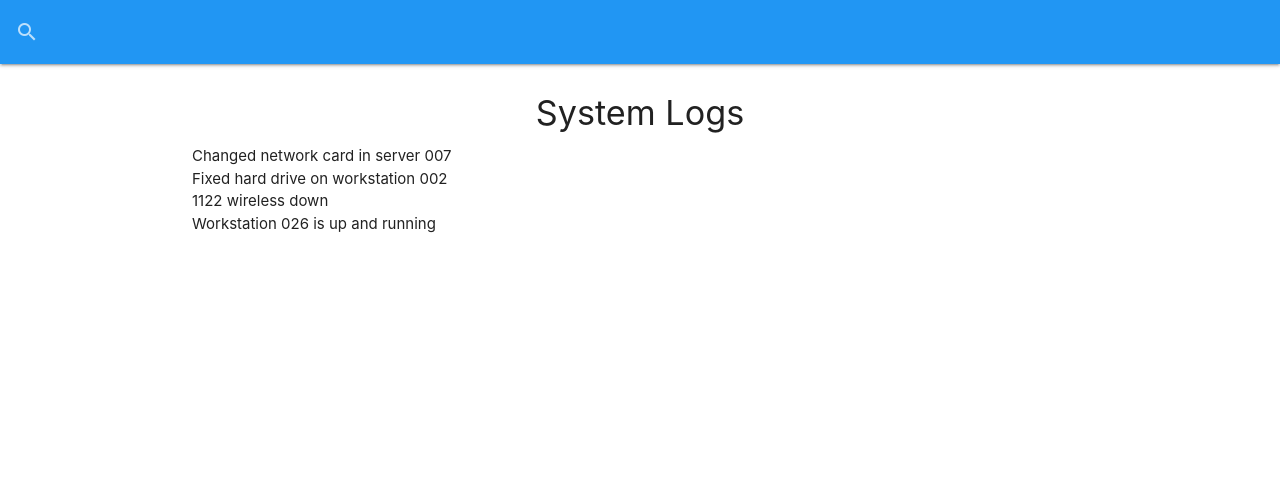
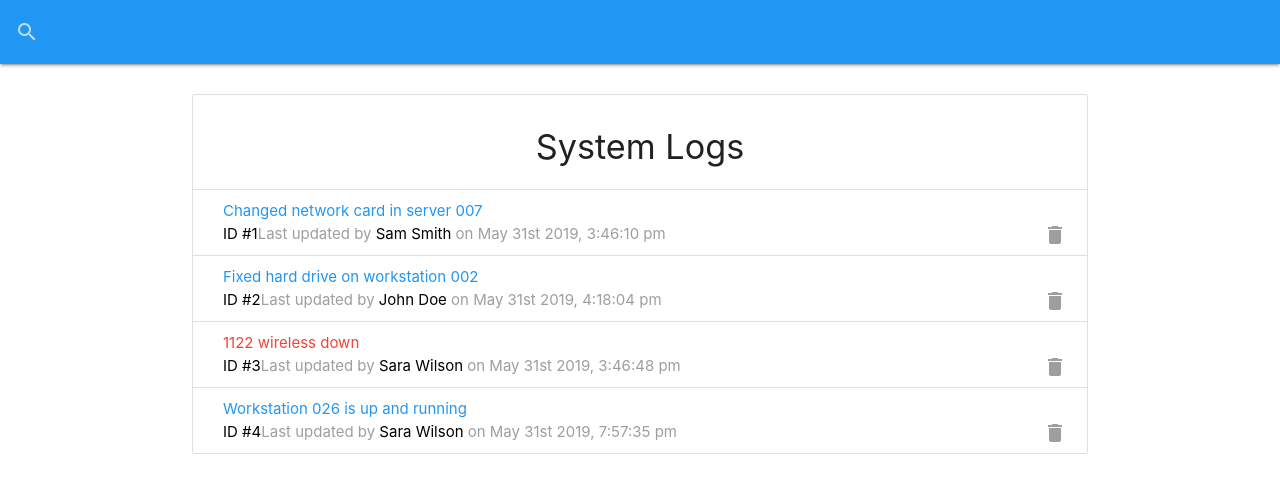
Before and after one commit to ETCraig/ReactFrontToBack-IT-Logger, a React (Create React App) app: page / in a window 1280 px wide. Shown: the top 492 px of the page. Built offline with nearby package versions, Linux system fonts and the light colour scheme; data requests are answered from the project's data file.

Commit message:
LogItem Created and Preloader Showing on Load

```diff
--- /dev/null
+++ b/src/components/layout/Preloader.js
@@ -0,0 +1,11 @@
+import React from 'react'
+
+const Preloader = () => {
+    return (
+        <div className="progress blue - lighten-4">
+            <div className="indeterminate blue"></div>
+        </div>
+    );
+}
+
+export default Preloader
--- a/src/components/logs/LogItem.js
+++ b/src/components/logs/LogItem.js
@@ -0,0 +1,34 @@
+import React from 'react'
+
+import Moment from 'react-moment';
+import PropTypes from 'prop-types'
+
+const LogItem = ({ log }) => {
+    return (
+        <li className="collection-item">
+            <div>
+                <a href='#edit-log-modal' className={`modal-trigger ${
+                    log.attention ? 'red-text' : 'blue-text'}`}
+                >
+                    {log.message}
+                </a>
+                <br/>
+                <span className="grey-text">
+                    <span className="black-text">ID #{log.id}</span>
+                    Last updated by{' '}
+                    <span className="black-text">{log.tech}</span> on{' '}
+                    <Moment format="MMMM Do YYYY, h:mm:ss a">{log.date}</Moment>
+                </span>
+                <a href='#!' className="secondary-content">
+                    <i className="material-icons grey-text">delete</i>
+                </a>
+            </div>
+        </li>
+    )
+}
+
+LogItem.propTypes = {
+    log: PropTypes.object.isRequired
+}
+
+export default LogItem
--- a/src/components/logs/Logs.js
+++ b/src/components/logs/Logs.js
@@ -1,4 +1,7 @@
 import React, { useEffect, useState } from 'react'
+
+import LogItem from './LogItem';
+import Preloader from '../layout/Preloader';
 
 const Logs = () => {
     const [logs, setLogs] = useState([]);
@@ -19,16 +22,16 @@
     }
 
     if (loading) {
-        return <h4>Loading...</h4>
+        return <Preloader />
     }
 
     return (
-        <ul className="collection-with-header">
+        <ul className="collection with-header">
             <li className="collection-header">
                 <h4 className="center">System Logs</h4>
             </li>
             {!loading && logs.length === 0 ? (<p className="center">No logs to show...</p>) : (
-                logs.map(log => <li>{log.message}</li>)
+                logs.map(log => <LogItem log={log} key={log.id} />)
             )}
         </ul>
     );
```
